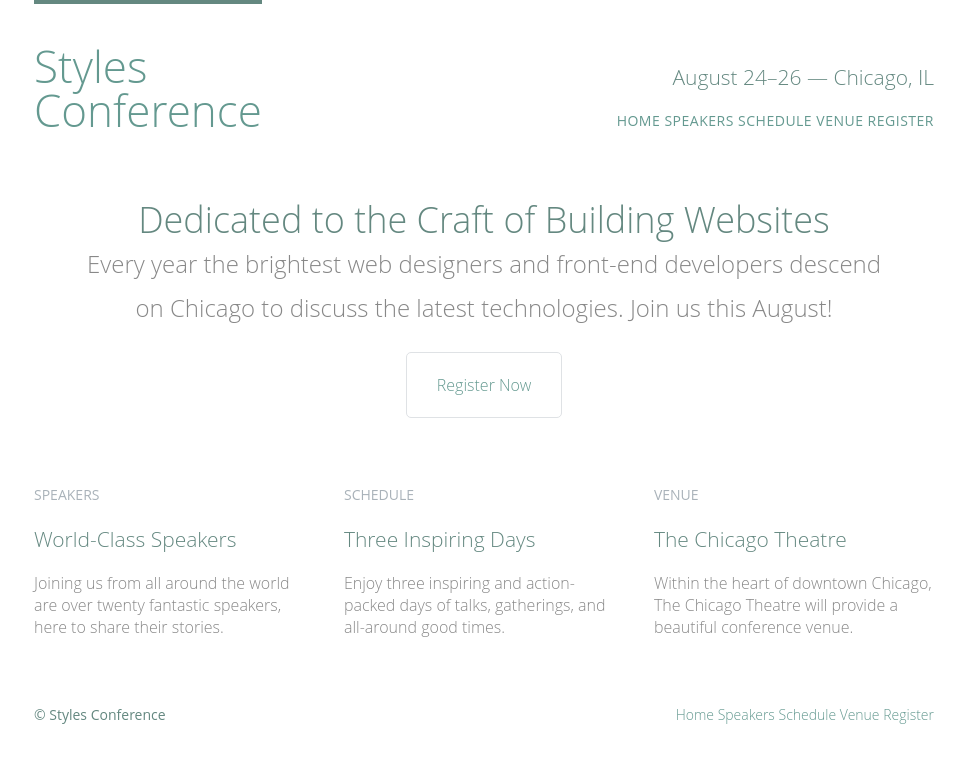
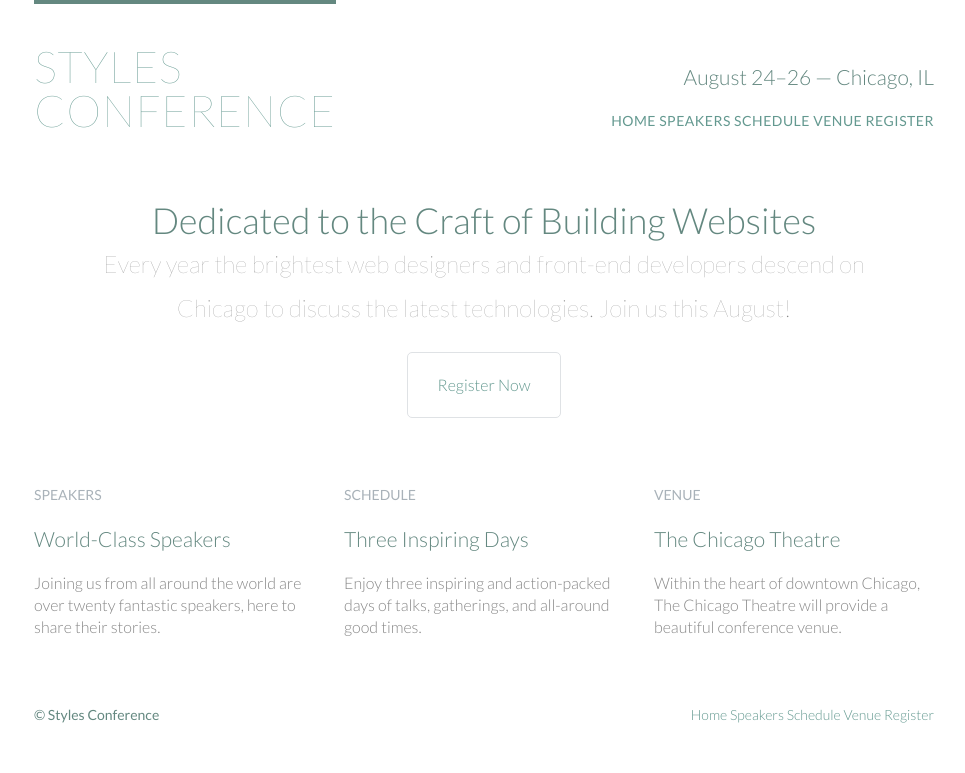
Before and after one commit to Dnld/stylesconf, a plain HTML site: page index.html in a window 1280 px wide. Shown: the whole page, without its empty margins (156-1121 px from the left). Drawn offline with Linux system fonts and the light colour scheme.

Commit message:
add custom font

```diff
--- a/assets/stylesheets/main.css
+++ b/assets/stylesheets/main.css
@@ -114,7 +114,7 @@
 
 body {
     color: #888;
-    font: 300 16px/22px "Open Sans", "Helvetica Neue", Helvetica, Arial, sans-serif;
+    font: 300 16px/22px "Lato", "Open Sans", "Helvetica Neue", Helvetica, Arial, sans-serif;
 }
 
  .tagline {
@@ -234,6 +234,7 @@
 
 .hero p {
     font-size: 24px;
+    font-weight: 100;
 }
 
 /*
@@ -249,6 +250,9 @@
     padding: 40px 0 22px 0;
     font-size: 44px;
     line-height: 40px 0 22px 0;
+    font-weight: 100;
+    letter-spacing: .5px;
+    text-transform: uppercase;
 }
 
 /*
--- a/index.html
+++ b/index.html
@@ -6,6 +6,7 @@
     <meta charset="utf-8">
     <title>Styles Conference</title>
     <link rel="stylesheet" type="text/css" href="assets/stylesheets/main.css">
+    <link href='http://fonts.googleapis.com/css?family=Lato:100,300,400' rel='stylesheet' type='text/css'>
 </head>
 
 <body>
```
Also changed, not shown: register.html (+1 -0 lines), schedule.html (+1 -0 lines), speakers.html (+1 -0 lines), venue.html (+1 -0 lines).
